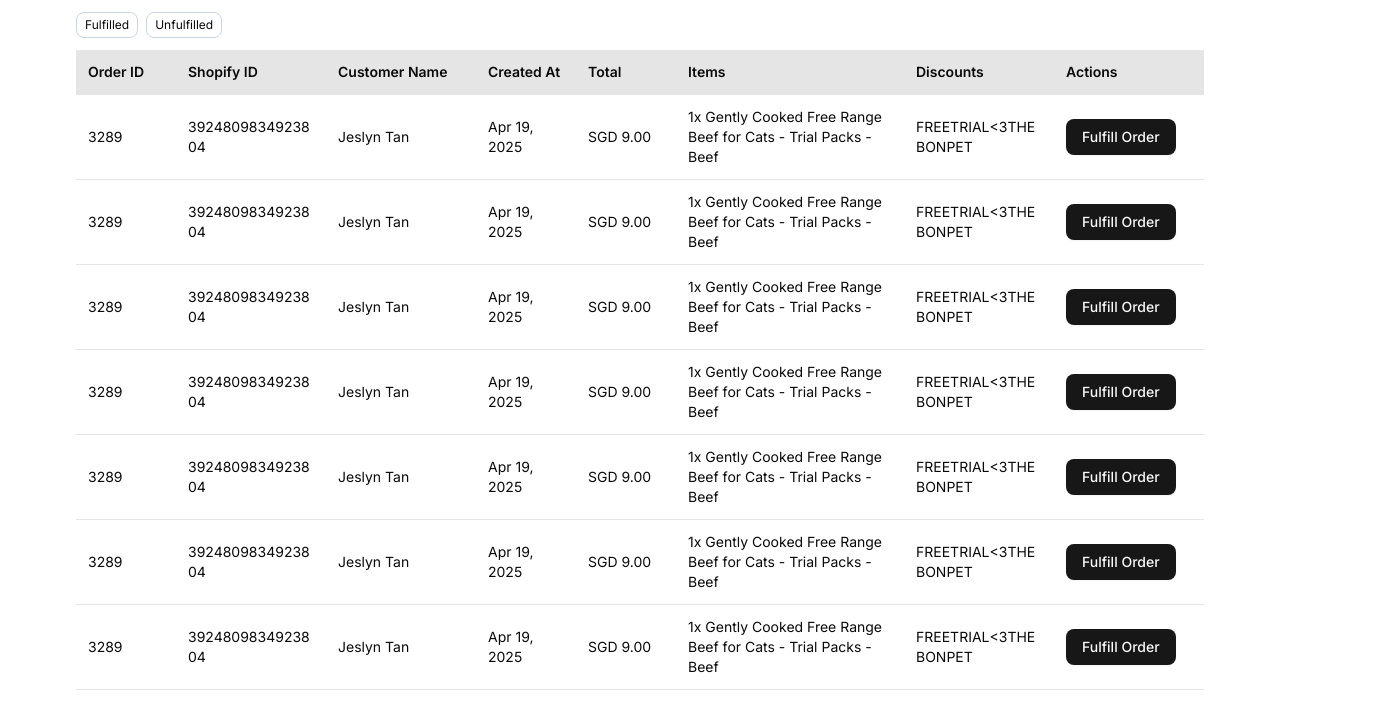
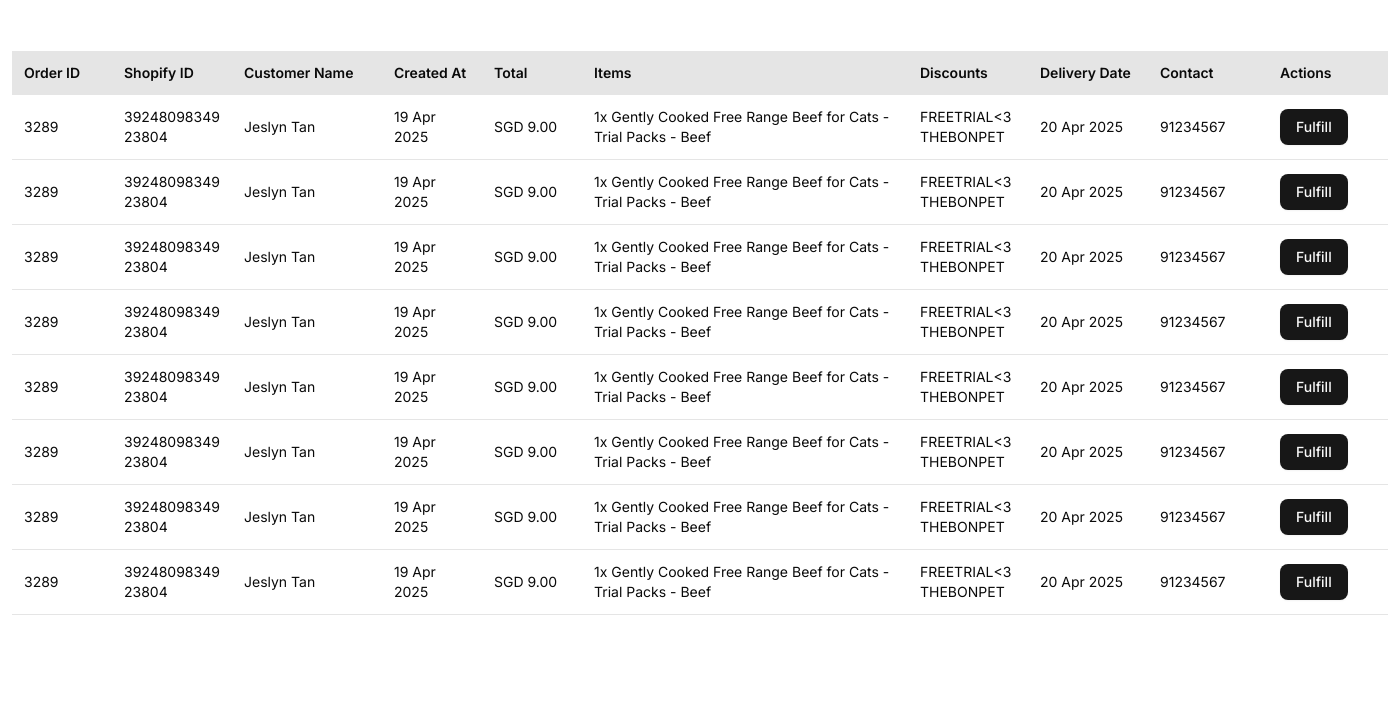
Before and after one commit to wickker/tbp-oms, a React (Vite) app: page / in a window 1280 px wide. Shown: the top 710 px of the page, 1400 px wide, since content can reach past the window. Built offline with nearby package versions, Linux system fonts and the light colour scheme.

Commit message:
[master]: tidied up code into components

```diff
--- /dev/null
+++ b/src/@types/orders.ts
@@ -0,0 +1,30 @@
+import { z } from 'zod'
+
+export const OrderSchema = z.object({
+  id: z.number().int(),
+  order_id: z.number().int().nullable(),
+  order_name: z.string().nullable(),
+  currency: z.string().nullable(),
+  total_price: z.string().nullable(),
+  total_discounts: z.string().nullable(),
+  discount_codes: z.string().nullable(), // json stringified
+  customer_id: z.number().int().nullable(),
+  customer_first_name: z.string().nullable(),
+  customer_last_name: z.string().nullable(),
+  customer_email: z.string().nullable(),
+  shipping_first_name: z.string().nullable(),
+  shipping_last_name: z.string().nullable(),
+  shipping_country_code: z.string().nullable(),
+  shipping_address1: z.string().nullable(),
+  shipping_address2: z.string().nullable(),
+  shipping_zip: z.string().nullable(),
+  shipping_phone: z.string().nullable(),
+  line_items: z.string().nullable(), // json stringified
+  financial_status: z.string().nullable(),
+  fulfilment_status: z.string().nullable(),
+  created_at: z.string().datetime().nullable(),
+  updated_at: z.string().datetime().nullable(),
+  delivery_method: z.string().nullable(),
+  delivery_date: z.string().datetime().nullable(),
+  tracking_id: z.string().nullable(),
+})
--- /dev/null
+++ b/src/components/Oms/RowsHeader.tsx
@@ -0,0 +1,44 @@
+import { PropsWithChildren } from 'react'
+import { cn } from '@/lib/utils'
+
+const columnNames = [
+  'Order ID',
+  'Shopify ID',
+  'Customer Name',
+  'Created At',
+  'Total',
+  'Items',
+  'Discounts',
+  'Delivery Date',
+  'Contact',
+  'Actions',
+]
+
+type ColumnNameProps = {
+  className?: string
+} & PropsWithChildren
+
+const ColumnName = ({ children, className }: ColumnNameProps) => {
+  return (
+    <div
+      className={cn(
+        'truncate bg-neutral-200 p-3 text-sm font-semibold whitespace-nowrap',
+        className
+      )}
+    >
+      {children}
+    </div>
+  )
+}
+
+const RowsHeader = () => {
+  return (
+    <div className='grid h-[45px] grid-cols-[100px_120px_150px_100px_100px_minmax(200px,1fr)_120px_120px_120px_120px] items-center'>
+      {columnNames.map((columnName, index) => (
+        <ColumnName key={index}>{columnName}</ColumnName>
+      ))}
+    </div>
+  )
+}
+
+export default RowsHeader
--- /dev/null
+++ b/src/components/Oms/index.tsx
@@ -0,0 +1,91 @@
+import { PropsWithChildren } from 'react'
+import { Button } from '@/components/commons'
+import { cn } from '@/lib/utils'
+import RowsHeader from './RowsHeader'
+
+// TODO: Change this
+type Order = {
+  orderId: string
+  shopifyId: string
+  customerName: string
+  createdAt: string
+  total: string
+  items: string
+  discounts: string
+  deliveryDate: string
+  contact: string
+}
+
+const order: Order = {
+  orderId: '3289',
+  shopifyId: '3924809834923804',
+  customerName: 'Jeslyn Tan',
+  createdAt: '19 Apr 2025',
+  total: 'SGD 9.00',
+  items: ' 1x Gently Cooked Free Range Beef for Cats - Trial Packs - Beef',
+  discounts: 'FREETRIAL<3THEBONPET',
+  deliveryDate: '20 Apr 2025',
+  contact: '91234567',
+}
+
+const orders: Array<Order> = [
+  order,
+  order,
+  order,
+  order,
+  order,
+  order,
+  order,
+  order,
+]
+
+type ContentProps = {
+  className?: string
+} & PropsWithChildren
+
+const Content = ({ children, className }: ContentProps) => {
+  return (
+    <div className={cn('p-3 text-sm break-words', className)}>{children}</div>
+  )
+}
+
+const Row = ({ order }: { order: Order }) => {
+  return (
+    <>
+      <Content>{order.orderId}</Content>
+      <Content>{order.shopifyId}</Content>
+      <Content>{order.customerName}</Content>
+      <Content>{order.createdAt}</Content>
+      <Content>{order.total}</Content>
+      <Content>{order.items}</Content>
+      <Content>{order.discounts}</Content>
+      <Content>{order.deliveryDate}</Content>
+      <Content>{order.contact}</Content>
+      <Content>
+        <Button>Fulfill</Button>
+      </Content>
+
+      <div className='col-span-full border-b border-neutral-200' />
+    </>
+  )
+}
+
+const Oms = () => {
+  return (
+    <div className='min-h-[100dvh] min-w-max overflow-y-hidden'>
+      <div className='mx-auto flex max-w-[1400px] flex-col p-3'>
+        <div className='flex h-[38px] gap-x-2 pb-3'></div>
+
+        <RowsHeader />
+
+        <div className='scrollbar grid max-h-[calc(100vh-45px-12px-12px-38px)] grid-cols-[100px_120px_150px_100px_100px_minmax(200px,1fr)_120px_120px_120px_120px] items-center overflow-y-auto text-sm'>
+          {orders.map((order, index) => (
+            <Row key={index} order={order} />
+          ))}
+        </div>
+      </div>
+    </div>
+  )
+}
+
+export default Oms
--- /dev/null
+++ b/src/components/commons/Button/index.tsx
@@ -0,0 +1,21 @@
+import { PropsWithChildren, ComponentProps } from 'react'
+import { type VariantProps } from 'class-variance-authority'
+import { RiLoader4Line } from 'react-icons/ri'
+import { Button as ShadcnButton, buttonVariants } from '@/components/ui/button'
+
+interface ButtonProps
+  extends PropsWithChildren,
+    ComponentProps<'button'>,
+    VariantProps<typeof buttonVariants> {
+  isLoading?: boolean
+}
+const Button = ({ isLoading, children, ...props }: ButtonProps) => {
+  return (
+    <ShadcnButton {...props}>
+      {isLoading && <RiLoader4Line className='animate-spin' />}
+      {children}
+    </ShadcnButton>
+  )
+}
+
+export default Button
--- /dev/null
+++ b/src/components/commons/index.ts
@@ -0,0 +1 @@
+export { default as Button } from './Button'
--- a/src/views/Main.tsx
+++ b/src/views/Main.tsx
@@ -1,88 +1,7 @@
-// import { RiLoader4Line } from 'react-icons/ri'
-import { PropsWithChildren } from 'react'
-import { Button } from '@/components/ui/button'
-import { cn } from '@/lib/utils'
-
-const Header = ({ children }: PropsWithChildren) => {
-  return (
-    <div className='truncate bg-neutral-200 p-3 font-semibold whitespace-nowrap'>
-      {children}
-    </div>
-  )
-}
-
-const Content = ({ children }: PropsWithChildren) => {
-  return <div className='p-3 break-words'>{children}</div>
-}
-
-const Row = () => (
-  <>
-    <Content>3289</Content>
-    <Content>3924809834923804</Content>
-    <Content>Jeslyn Tan</Content>
-    <Content>Apr 19, 2025</Content>
-    <Content>SGD 9.00</Content>
-    <Content>
-      1x Gently Cooked Free Range Beef for Cats - Trial Packs - Beef
-    </Content>
-    <Content>{`FREETRIAL<3THEBONPET`}</Content>
-    <Content>
-      <Button>
-        {/* <RiLoader4Line className='animate-spin' /> */}
-        Fulfill Order
-      </Button>
-    </Content>
-
-    <div className='col-span-full border-b border-neutral-200' />
-  </>
-)
+import Oms from '@/components/Oms'
 
 const Main = () => {
-  return (
-    <div className='min-h-[100dvh] min-w-max overflow-y-hidden'>
-      <div className='mx-auto flex max-w-6xl flex-col p-3'>
-        <div className='flex h-[38px] gap-x-2 pb-3'>
-          <button
-            className={cn(
-              'focus-visible-app bg-app-default inline-flex h-fit w-fit items-center justify-center gap-x-2 rounded-md border border-slate-300 bg-white px-2 py-1 text-xs whitespace-nowrap hover:cursor-pointer hover:opacity-95 disabled:pointer-events-none disabled:opacity-50'
-            )}
-          >
-            Fulfilled
-          </button>
-          <button
-            className={cn(
-              'focus-visible-app bg-app-default inline-flex h-fit w-fit items-center justify-center gap-x-2 rounded-md border border-slate-300 bg-white px-2 py-1 text-xs whitespace-nowrap hover:cursor-pointer hover:opacity-95 disabled:pointer-events-none disabled:opacity-50'
-            )}
-          >
-            Unfulfilled
-          </button>
-        </div>
-
-        <div className='grid h-[45px] grid-cols-[100px_150px_150px_100px_100px_minmax(200px,1fr)_150px_150px] items-center text-sm'>
-          <Header>Order ID</Header>
-          <Header>Shopify ID</Header>
-          <Header>Customer Name</Header>
-          <Header>Created At</Header>
-          <Header>Total</Header>
-          <Header>Items</Header>
-          <Header>Discounts</Header>
-          <Header>Actions</Header>
-
-          <div className='col-span-full border-b border-neutral-200' />
-        </div>
-
-        <div className='scrollbar grid max-h-[calc(100vh-45px-12px-12px-38px)] grid-cols-[100px_150px_150px_100px_100px_minmax(200px,1fr)_150px_150px] items-center overflow-y-auto text-sm'>
-          <Row />
-          <Row />
-          <Row />
-          <Row />
-          <Row />
-          <Row />
-          <Row />
-        </div>
-      </div>
-    </div>
-  )
+  return <Oms />
 }
 
 export default Main
```
